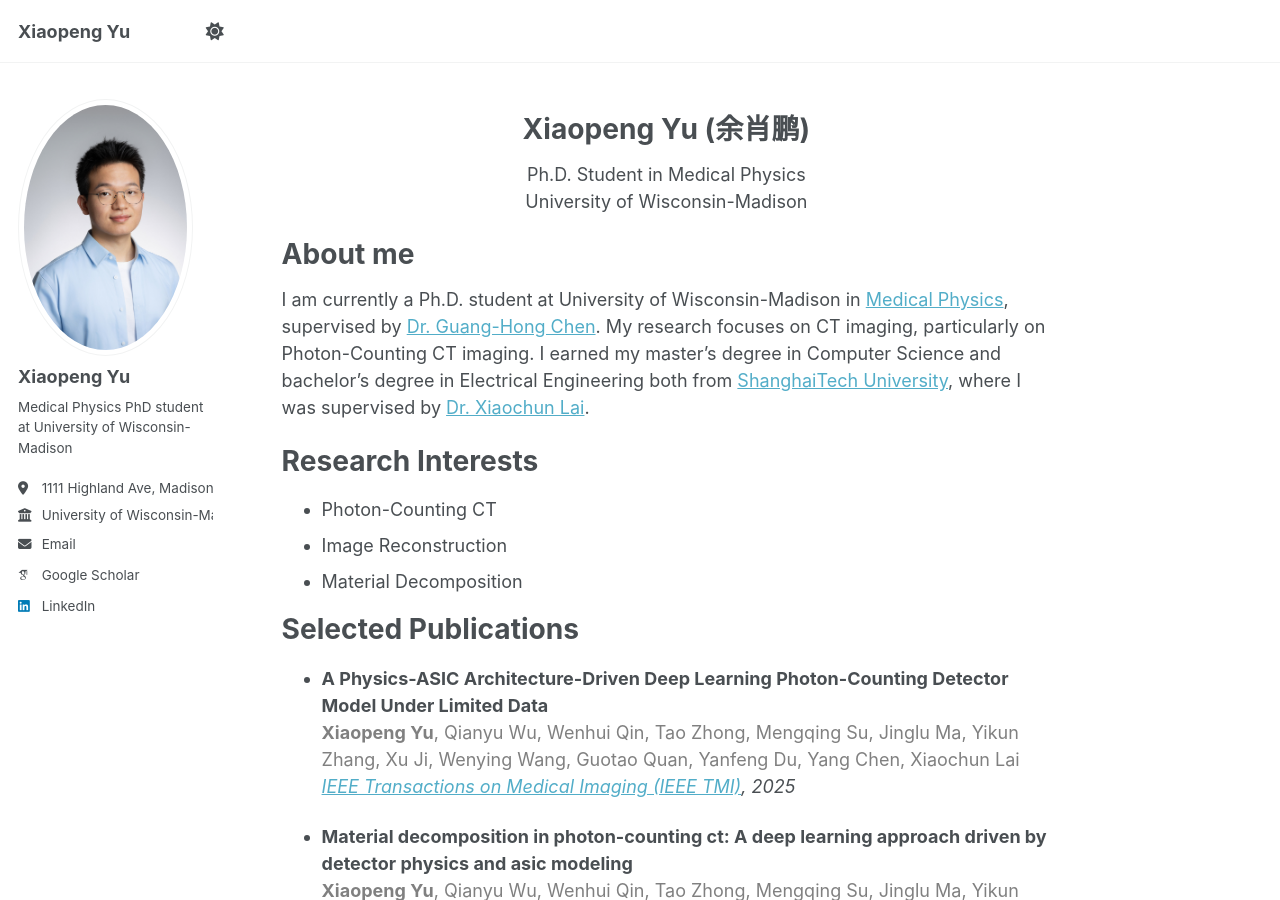
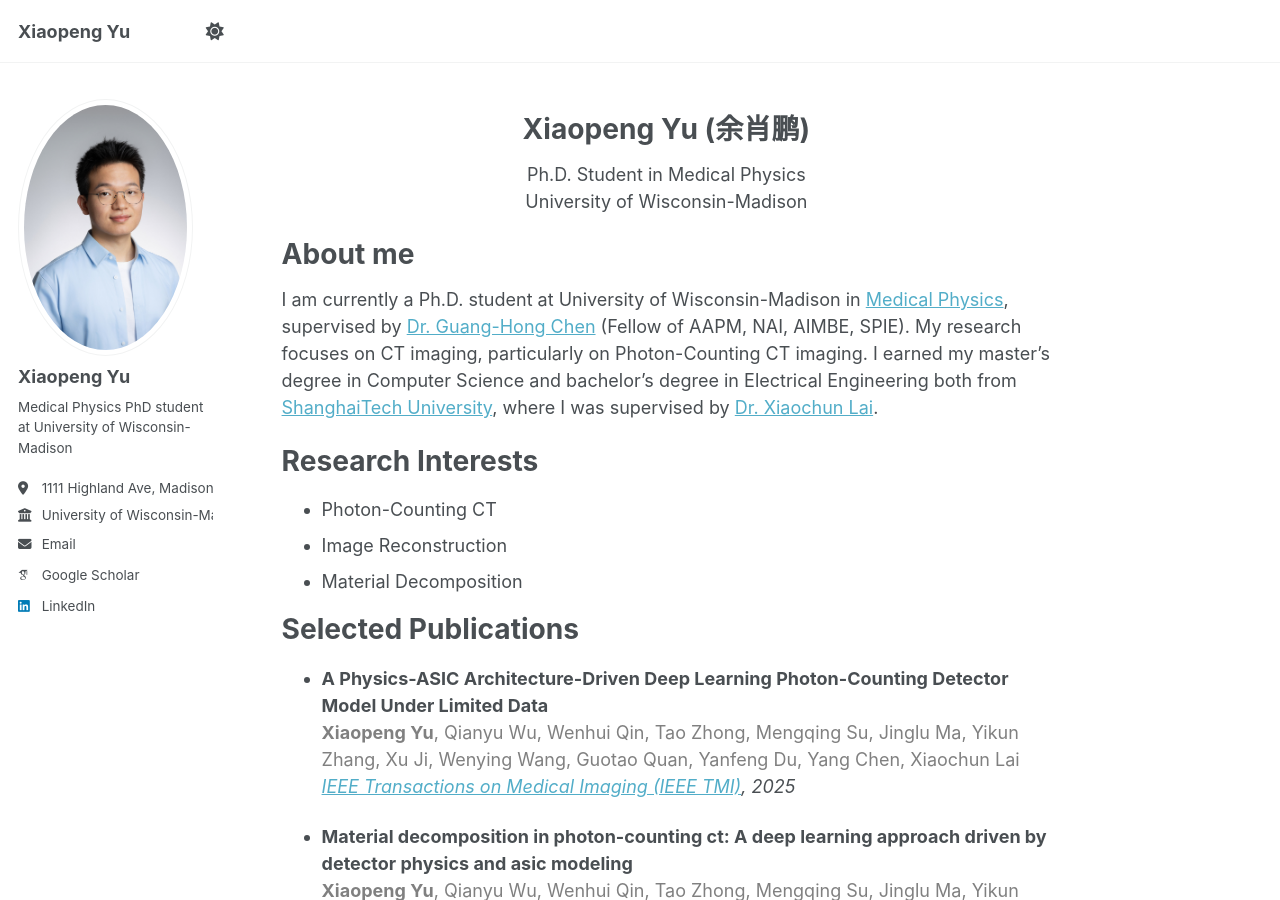
Before and after one commit to xp1999/xp1999.github.io, a Jekyll site: the page built from _pages/about.md, in a window 1280 px wide and 900 px high. Built offline with Jekyll 4.4.1, drawn with Linux system fonts in a browser that asks for light colours; some web fonts are replaced; a script that is not in the unit is left out.

Commit message:
Add credentials for Dr. Guang-Hong Chen

```diff
--- a/_pages/about.md
+++ b/_pages/about.md
@@ -11,7 +11,7 @@ redirect_from:
 
 About me
 ======
-I am currently a Ph.D. student at University of Wisconsin-Madison in [Medical Physics](https://medphysics.wisc.edu/about-us/mission-and-vision/), supervised by [Dr. Guang-Hong Chen](https://medphysics.wisc.edu/blog/staff/chen-guanghong/). My research focuses on CT imaging, particularly on Photon-Counting CT imaging. I earned my master's degree in Computer Science and bachelor's degree in Electrical Engineering both from [ShanghaiTech University](https://www.shanghaitech.edu.cn/eng/), where I was supervised by [Dr. Xiaochun Lai](https://bme.shanghaitech.edu.cn/bme_en/2021/0205/c8252a85055/page.htm).
+I am currently a Ph.D. student at University of Wisconsin-Madison in [Medical Physics](https://medphysics.wisc.edu/about-us/mission-and-vision/), supervised by [Dr. Guang-Hong Chen](https://medphysics.wisc.edu/blog/staff/chen-guanghong/) (Fellow of AAPM, NAI, AIMBE, SPIE). My research focuses on CT imaging, particularly on Photon-Counting CT imaging. I earned my master's degree in Computer Science and bachelor's degree in Electrical Engineering both from [ShanghaiTech University](https://www.shanghaitech.edu.cn/eng/), where I was supervised by [Dr. Xiaochun Lai](https://bme.shanghaitech.edu.cn/bme_en/2021/0205/c8252a85055/page.htm).
 
 
 Research Interests
```
